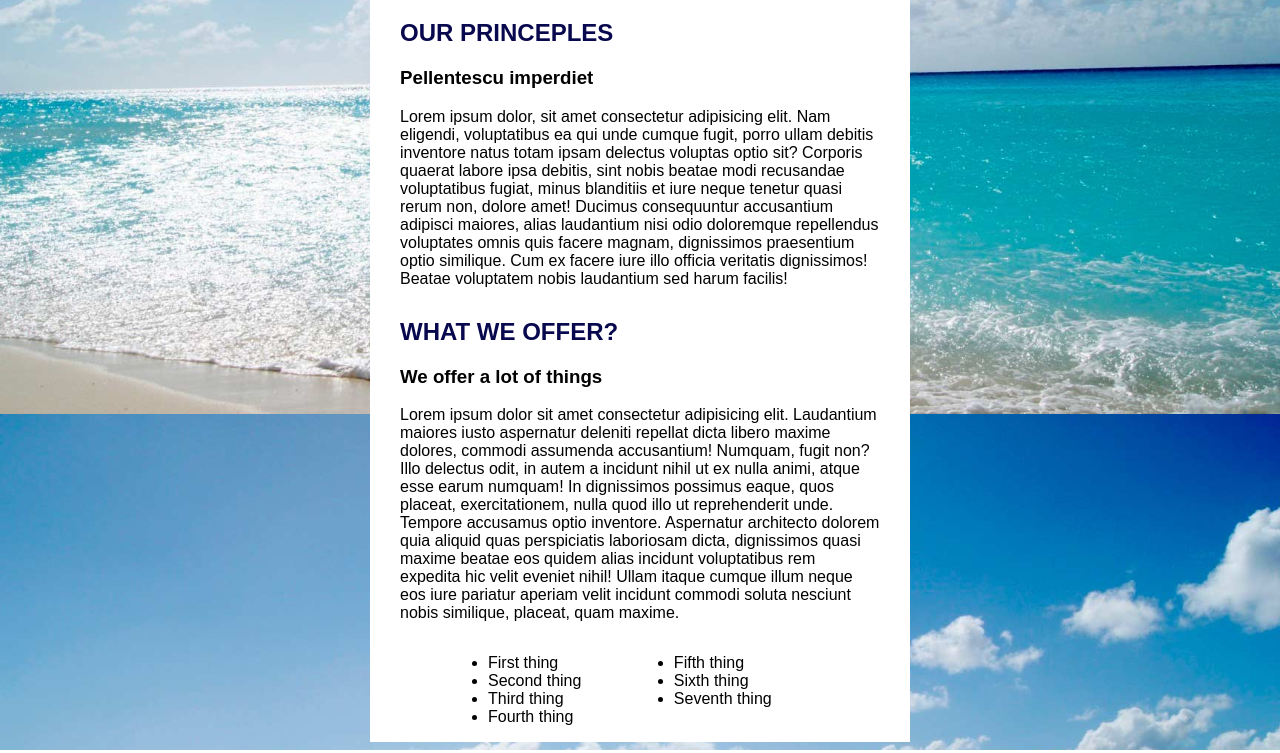
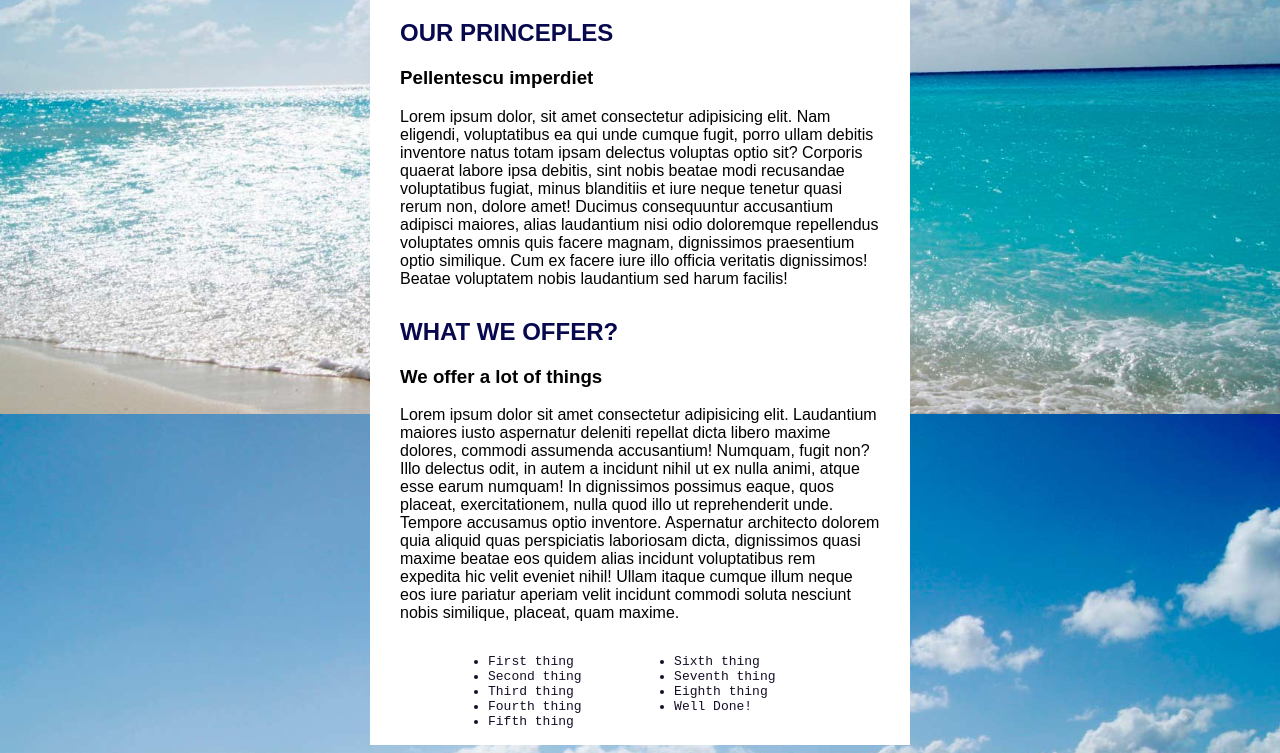
Before and after one commit to slawuta/fe-core-hw, a plain HTML site: page module-3/HomeTask/index.html in a window 1280 px wide. Shown: the part 386-1139 px from the top of the page. Drawn offline with Linux system fonts and the light colour scheme.

Commit message:
Lesson3_2

```diff
--- a/module-3/HomeTask/css/style.css
+++ b/module-3/HomeTask/css/style.css
@@ -32,3 +32,8 @@ img {
     vertical-align: top;
     padding-left: 10%;
 }
+
+li {
+    color: rgb(22, 14, 39);
+    font-family: monospace;
+}
--- a/module-3/HomeTask/index.html
+++ b/module-3/HomeTask/index.html
@@ -53,14 +53,15 @@
                 <li>Second thing</li>
                 <li>Third thing</li>
                 <li>Fourth thing</li>
+                <li>Fifth thing</li>
             </ul>
         </div>
         <div class="inline-block">
             <ul>
-                <li>Fifth thing</li>
                 <li>Sixth thing</li>
                 <li>Seventh thing</li>
-
+                <li>Eighth thing</li>
+                <li>Well Done!</li>
             </ul>
         </div>
     </div>
```
Also changed, not shown: index.html (+1 -1 lines).
